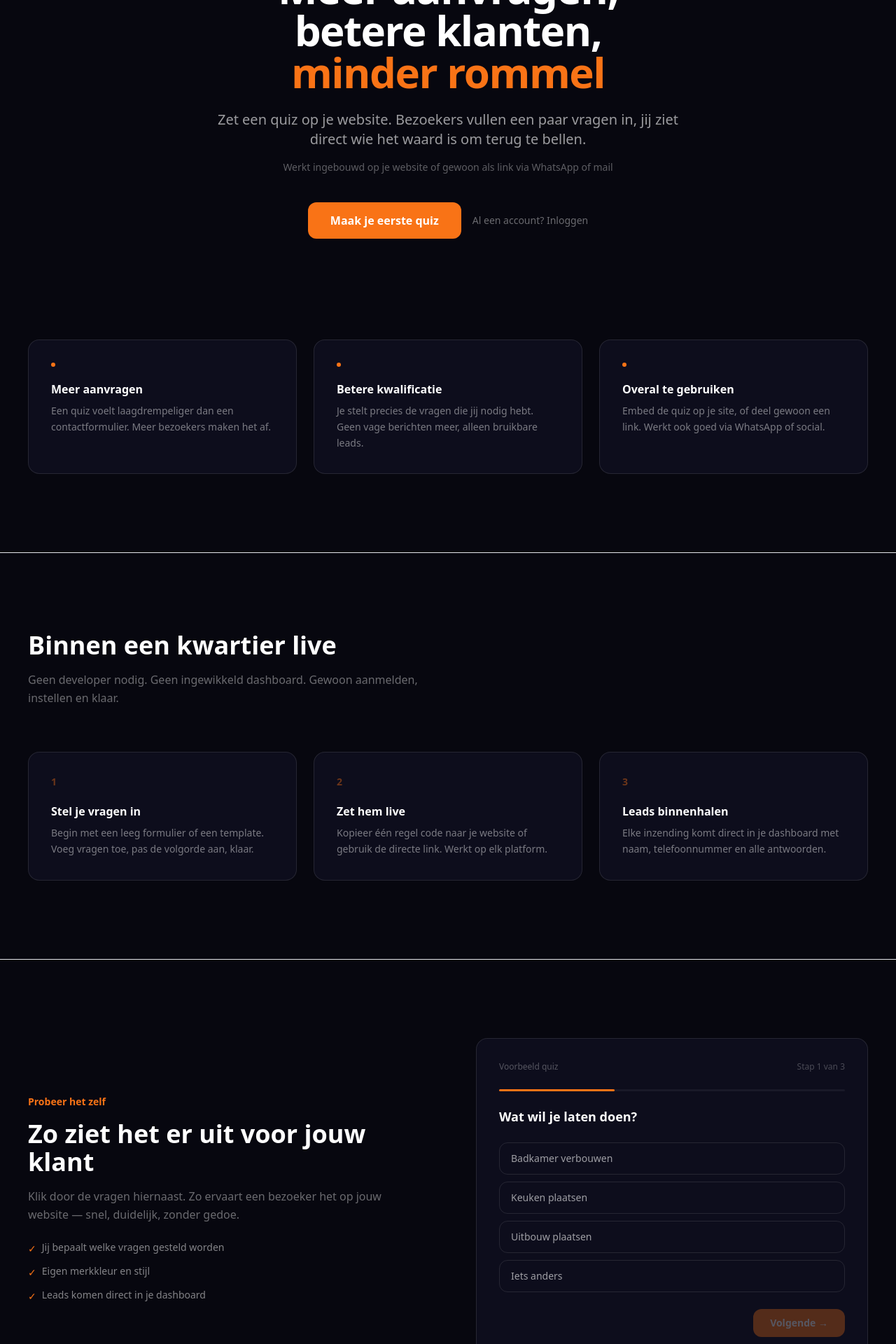
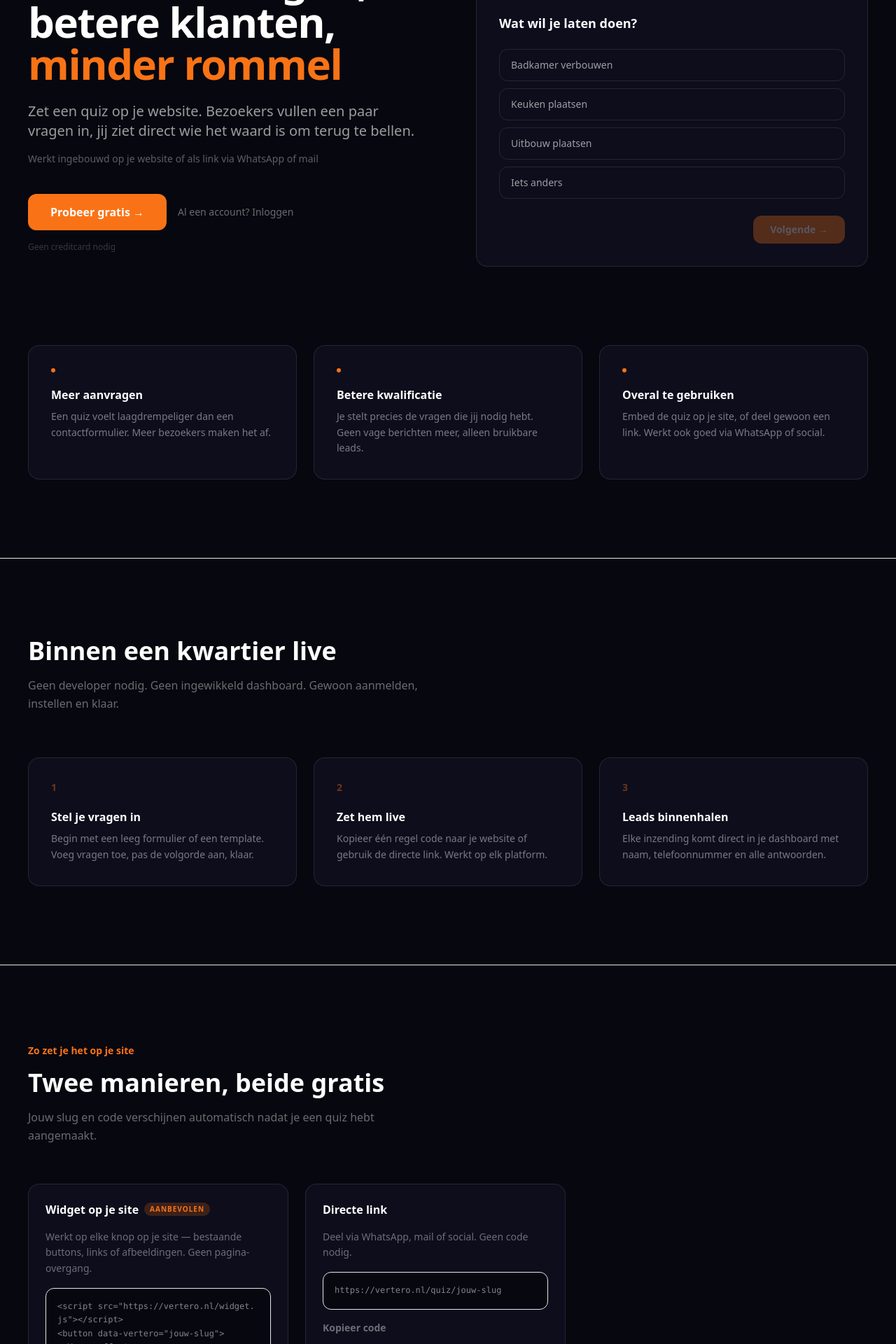
Before and after one commit to VerteroNL/Vertero, a Next.js app: page / in a window 1280 px wide. Shown: the part 260-2180 px from the top of the page at 70% size. Built offline with nearby package versions, Linux system fonts and the light colour scheme.

Commit message:
feat: move demo quiz to hero, simplify CTA to Probeer gratis

```diff
--- a/src/app/page.tsx
+++ b/src/app/page.tsx
@@ -51,25 +51,29 @@ export default function HomePage() {
       </nav>
 
       {/* HERO */}
-      <section className="max-w-4xl mx-auto px-5 md:px-10 py-20 md:py-36 text-center">
+      <section className="max-w-7xl mx-auto px-5 md:px-10 py-16 md:py-28 grid grid-cols-1 md:grid-cols-2 gap-10 md:gap-20 items-center">
+        <div>
           <h1 className="text-4xl md:text-6xl font-extrabold leading-[1.1] tracking-tight mb-6">
             Meer aanvragen,<br />betere klanten,<br />
             <span className="text-[#f97316]">minder rommel</span>
           </h1>
-        <p className="text-white/60 text-lg md:text-xl mb-4 leading-relaxed max-w-2xl mx-auto">
+          <p className="text-white/60 text-lg md:text-xl mb-4 leading-relaxed">
             Zet een quiz op je website. Bezoekers vullen een paar vragen in, jij ziet direct wie het waard is om terug te bellen.
           </p>
           <p className="text-white/35 text-sm mb-10">
-          Werkt ingebouwd op je website of gewoon als link via WhatsApp of mail
+            Werkt ingebouwd op je website of als link via WhatsApp of mail
           </p>
-        <div className="flex flex-col sm:flex-row gap-4 items-center justify-center">
+          <div className="flex flex-col sm:flex-row gap-4 items-start sm:items-center">
             <Link href="/probeer" className="bg-[#f97316] hover:bg-[#ea6c0a] px-8 py-3.5 rounded-xl font-semibold text-base transition">
-            Maak je eerste quiz
+              Probeer gratis →
             </Link>
             <Link href="/sign-in" className="text-white/40 hover:text-white text-sm transition">
               Al een account? Inloggen
             </Link>
           </div>
+          <p className="text-white/20 text-xs mt-4">Geen creditcard nodig</p>
+        </div>
+        <DemoQuiz />
       </section>
 
       {/* BENEFITS */}
@@ -105,31 +109,6 @@ export default function HomePage() {
               <p className="text-white/45 text-sm leading-relaxed">{item.desc}</p>
             </div>
           ))}
-        </div>
-      </section>
-
-      {/* DEMO */}
-      <section className="max-w-7xl mx-auto px-5 md:px-10 py-16 md:py-28 border-t border-white/7">
-        <div className="grid grid-cols-1 md:grid-cols-2 gap-10 md:gap-20 items-center">
-          <div>
-            <p className="text-[#f97316] text-sm font-semibold mb-4">Probeer het zelf</p>
-            <h2 className="text-3xl md:text-4xl font-extrabold mb-4">Zo ziet het er uit voor jouw klant</h2>
-            <p className="text-white/40 text-base leading-relaxed mb-6">
-              Klik door de vragen hiernaast. Zo ervaart een bezoeker het op jouw website — snel, duidelijk, zonder gedoe.
-            </p>
-            <ul className="flex flex-col gap-3 text-sm text-white/50">
-              {[
-                'Jij bepaalt welke vragen gesteld worden',
-                'Eigen merkkleur en stijl',
-                'Leads komen direct in je dashboard',
-              ].map(t => (
-                <li key={t} className="flex items-start gap-2">
-                  <span className="text-[#f97316] mt-0.5 flex-shrink-0">✓</span> {t}
-                </li>
-              ))}
-            </ul>
-          </div>
-          <DemoQuiz />
         </div>
       </section>
 
@@ -236,8 +215,9 @@ export default function HomePage() {
         <h2 className="text-3xl md:text-4xl font-extrabold mb-4">Klaar om meer leads te ontvangen?</h2>
         <p className="text-white/40 text-base mb-8">Gratis beginnen, geen creditcard nodig.</p>
         <Link href="/probeer" className="inline-block bg-[#f97316] hover:bg-[#ea6c0a] px-10 py-4 rounded-xl font-semibold text-base transition">
-          Maak je eerste quiz gratis
+          Probeer gratis →
         </Link>
+        <p className="text-white/20 text-xs mt-4">Geen creditcard nodig</p>
       </section>
 
       {/* FOOTER */}
```
Lines whose indentation alone changed are shown as unchanged.
